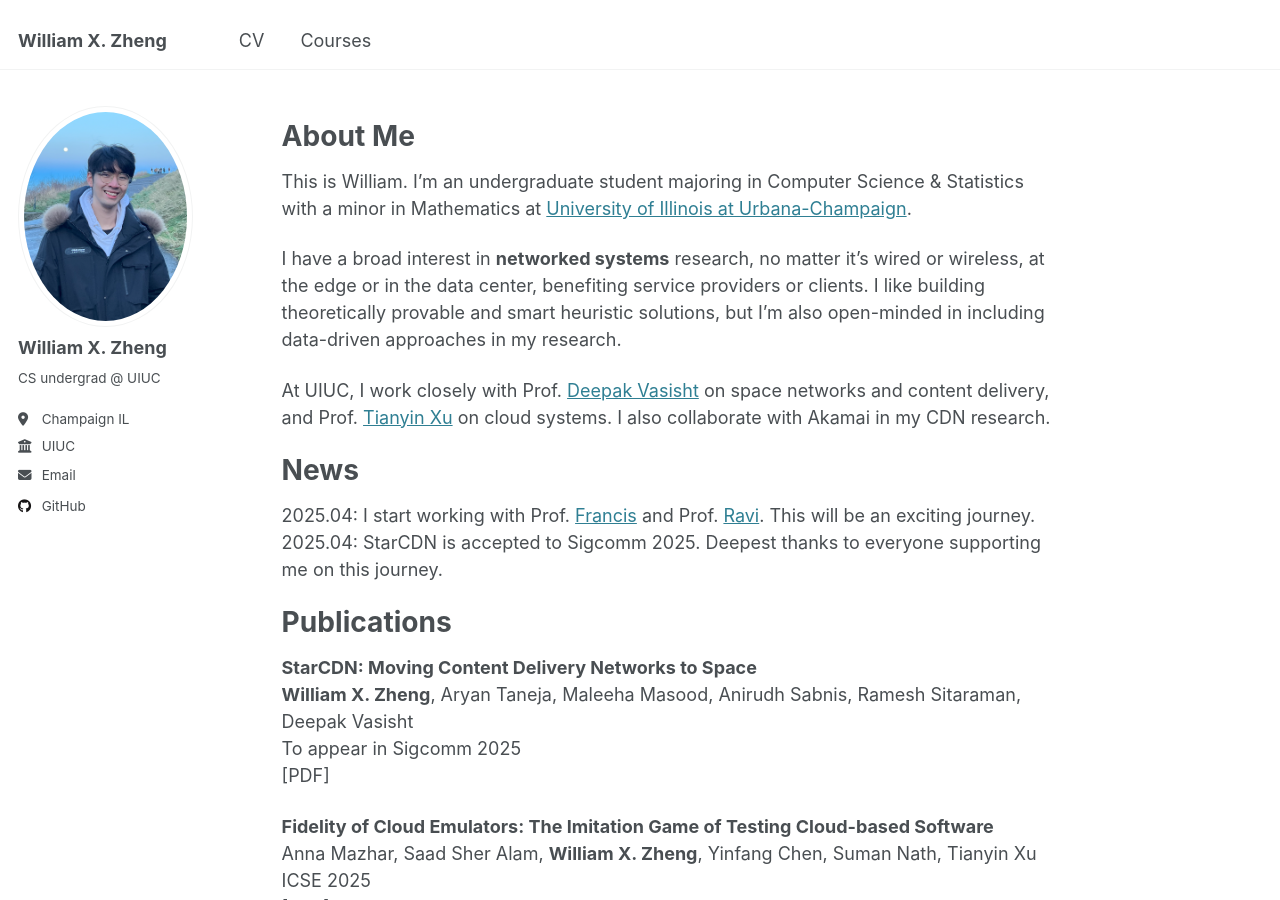
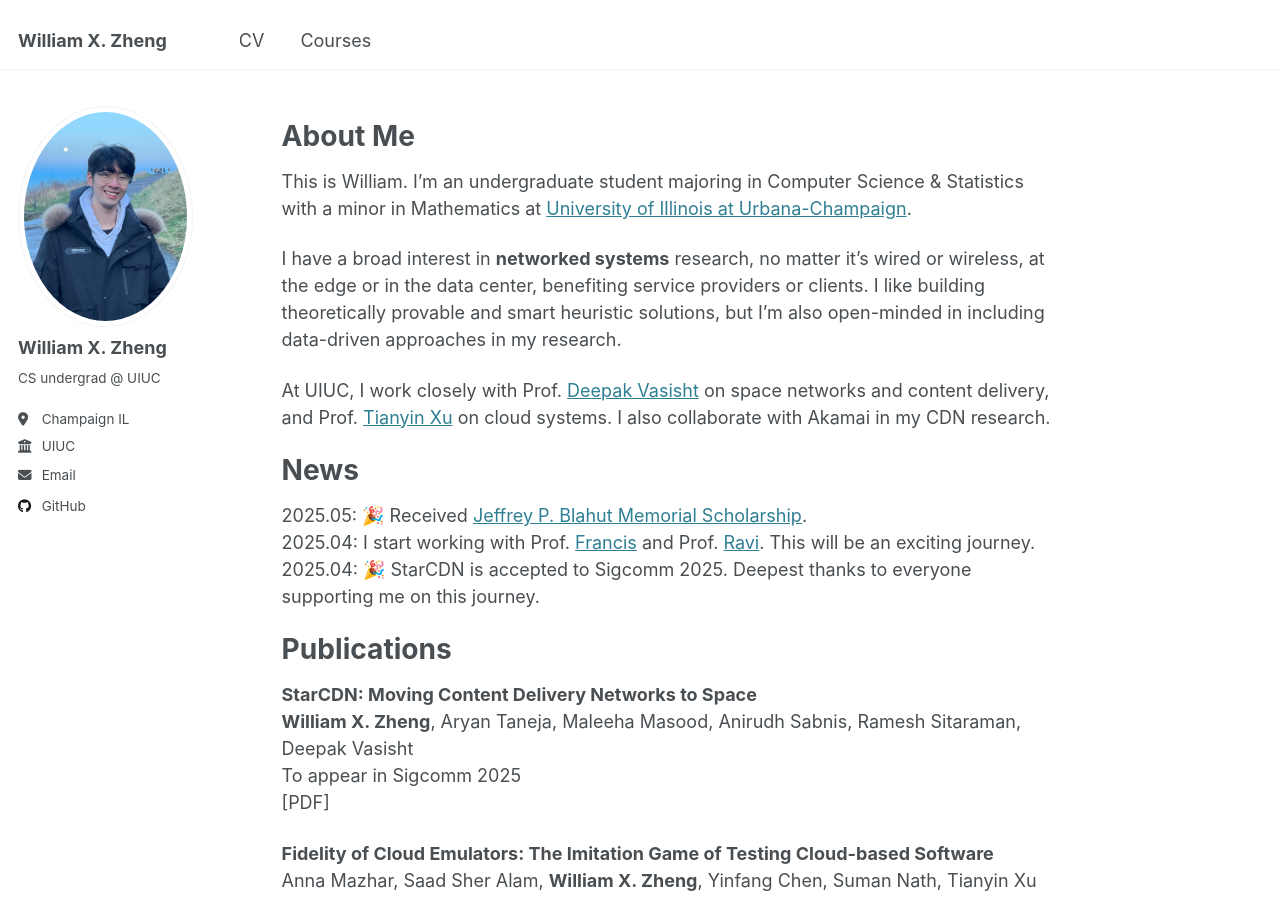
Before and after one commit to xinze-zheng/xinze-zheng.github.io, a Jekyll site: the page built from _pages/about.md, in a window 1280 px wide and 900 px high. Built offline with Jekyll 4.4.1, drawn with Linux system fonts in a browser that asks for light colours.

Commit message:
Update about.md

```diff
--- a/_pages/about.md
+++ b/_pages/about.md
@@ -16,8 +16,9 @@ At UIUC, I work closely with Prof. [Deepak Vasisht](https://deepakv.web.illinois
 
 News
 =====
+2025.05: 🎉 Received [Jeffrey P. Blahut Memorial Scholarship](https://siebelschool.illinois.edu/about/awards/undergraduate-scholarships-awards/jeffrey-p-blahut-memorial-scholarship). \\
 2025.04: I start working with Prof. [Francis](https://fyy.cs.illinois.edu/) and Prof. [Ravi](https://www.cs.princeton.edu/~ravian/). This will be an exciting journey.\\
-2025.04: StarCDN is accepted to Sigcomm 2025. Deepest thanks to everyone supporting me on this journey.
+2025.04: 🎉 StarCDN is accepted to Sigcomm 2025. Deepest thanks to everyone supporting me on this journey.
 
 Publications
 =====
```
